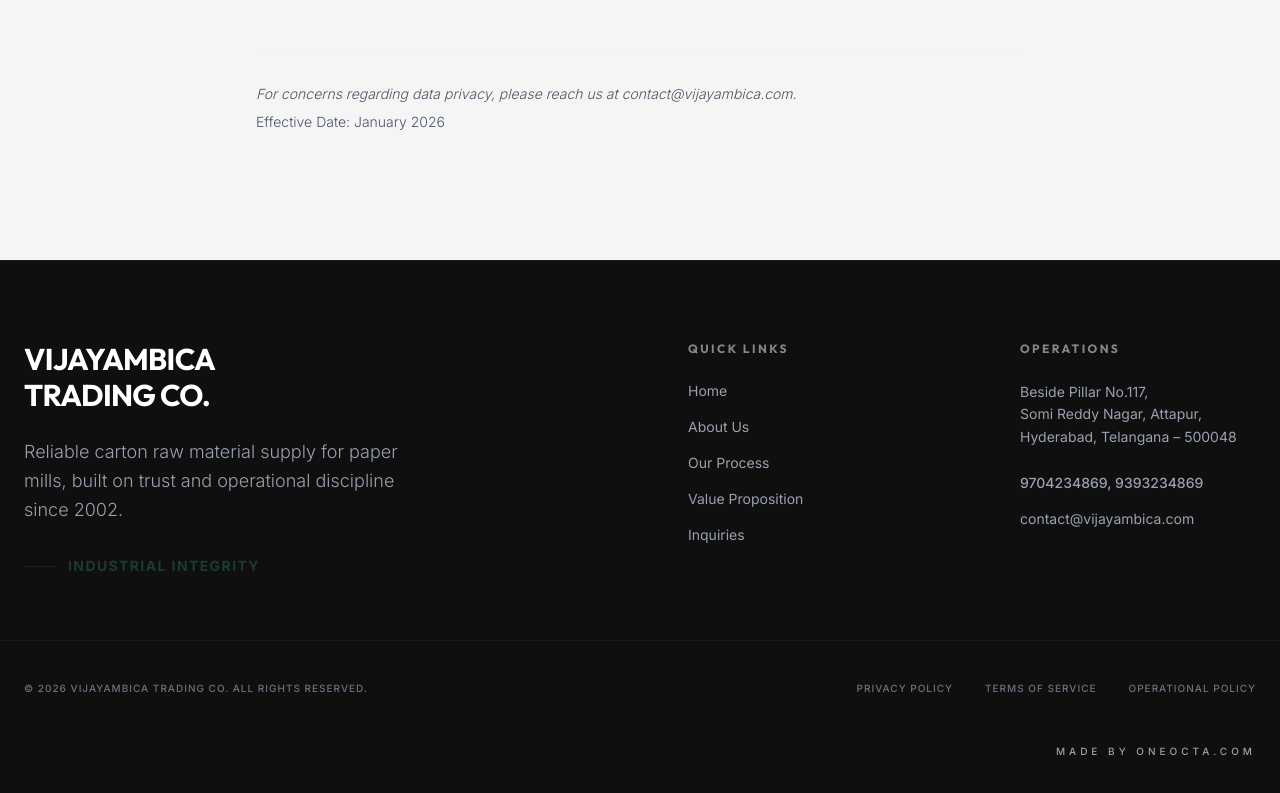
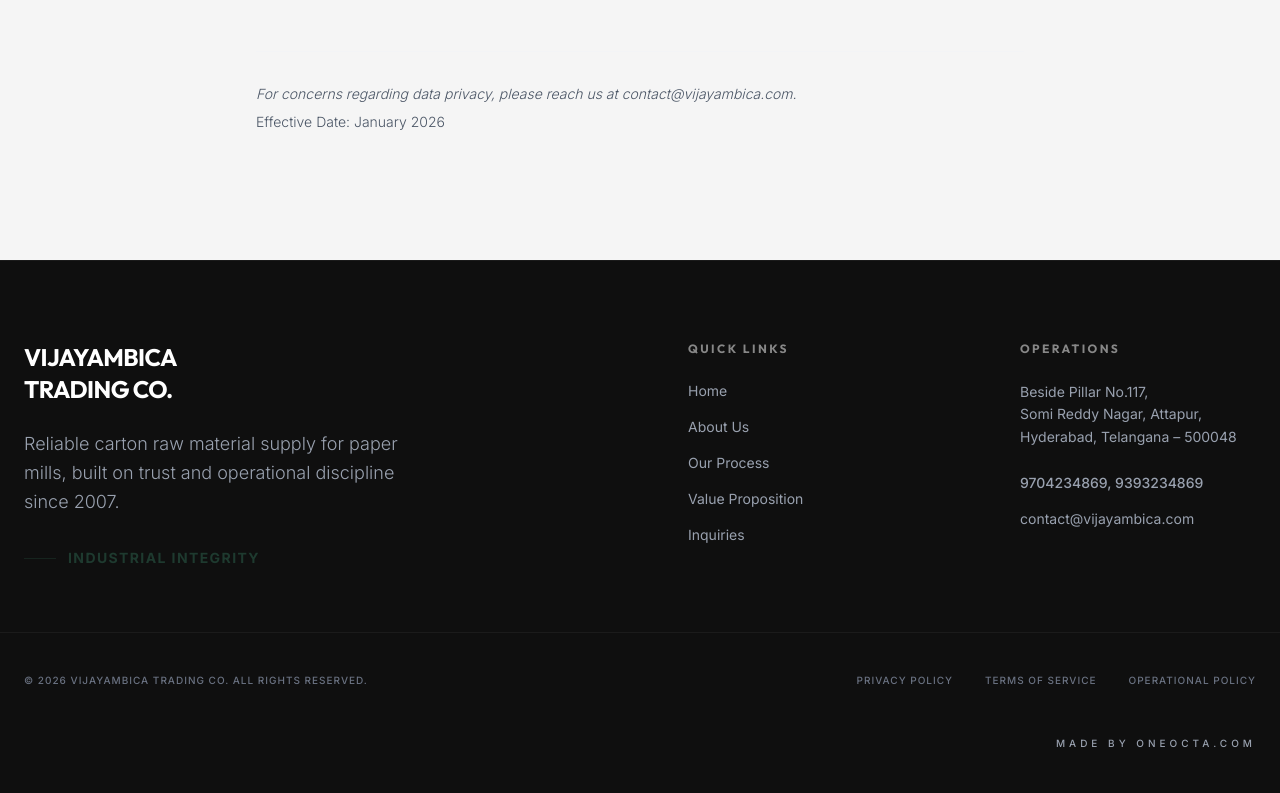
Before and after one commit to oneoctatechnologies-ui/VijayambicaTradingCompany, a Next.js app: page /privacy-policy in a window 1280 px wide. Shown: the part 1252-2045 px from the top of the page. Built offline with nearby package versions, Linux system fonts and the light colour scheme.

Commit message:
initial commit

```diff
--- a/src/components/ChatAssistant.tsx
+++ b/src/components/ChatAssistant.tsx
@@ -194,7 +194,6 @@ export default function ChatAssistant() {
                     </div>
 
                     {/* Quick Replies */}
-                    {messages.length <= 1 && (
                     <div className="px-4 pb-2 border-t border-gray-200 bg-white">
                         <p className="text-xs text-gray-600 mb-2 font-medium">Quick replies:</p>
                         <div className="flex flex-wrap gap-2 mb-2">
@@ -209,7 +208,6 @@ export default function ChatAssistant() {
                             ))}
                         </div>
                     </div>
-                    )}
 
                     {/* Input */}
                     <div className="p-4 border-t border-gray-200 bg-white">
@@ -220,7 +218,7 @@ export default function ChatAssistant() {
                                 onChange={(e) => setInputMessage(e.target.value)}
                                 onKeyPress={handleKeyPress}
                                 placeholder="Type your message..."
-                                className="flex-1 px-4 py-2.5 border-2 border-gray-200 rounded-full focus:outline-none focus:border-industrial-green transition-colors text-sm"
+                                className="flex-1 px-4 py-2.5 border-2 border-gray-200 rounded-full focus:outline-none focus:border-industrial-green transition-colors text-sm text-gray-900 placeholder:text-gray-400"
                             />
                             <button
                                 onClick={handleSendMessage}
--- a/src/components/Footer.tsx
+++ b/src/components/Footer.tsx
@@ -5,9 +5,9 @@ export default function Footer() {
         <footer className="bg-[#0F0F0F] text-white pt-20 pb-10 border-t border-white/5">
             <div className="max-w-7xl mx-auto px-6 grid md:grid-cols-4 gap-16 lg:gap-24 mb-16">
                 <div className="col-span-1 md:col-span-2">
-                    <h4 className="text-3xl font-bold tracking-tight mb-6 text-white uppercase">Vijayambica <br className="hidden md:block" /> Trading Co.</h4>
+                    <h4 className="text-2xl font-bold tracking-tight mb-6 text-white uppercase">Vijayambica <br className="hidden md:block" /> Trading Co.</h4>
                     <p className="text-gray-400 text-lg leading-relaxed max-w-sm font-light">
-                        Reliable carton raw material supply for paper mills, built on trust and operational discipline since 2002.
+                        Reliable carton raw material supply for paper mills, built on trust and operational discipline since 2007.
                     </p>
                     <div className="mt-8 flex items-center gap-3">
                         <div className="h-px w-8 bg-industrial-green opacity-50"></div>
--- a/src/components/Hero.tsx
+++ b/src/components/Hero.tsx
@@ -31,7 +31,7 @@ export default function Hero() {
                 className="relative z-10 max-w-5xl"
             >
                 <span className="inline-block py-1 px-3 mb-6 border border-white/20 rounded-full text-xs font-medium tracking-widest text-gray-300 uppercase">
-                    Since 2002
+                    Since 2007
                 </span>
                 <h1 className="text-5xl md:text-7xl lg:text-8xl font-bold leading-[1.1] tracking-tight text-white mb-8">
                     Reliable Carton Raw Material <span className="text-gray-400">Supply.</span>
```
Lines whose indentation alone changed are shown as unchanged.
